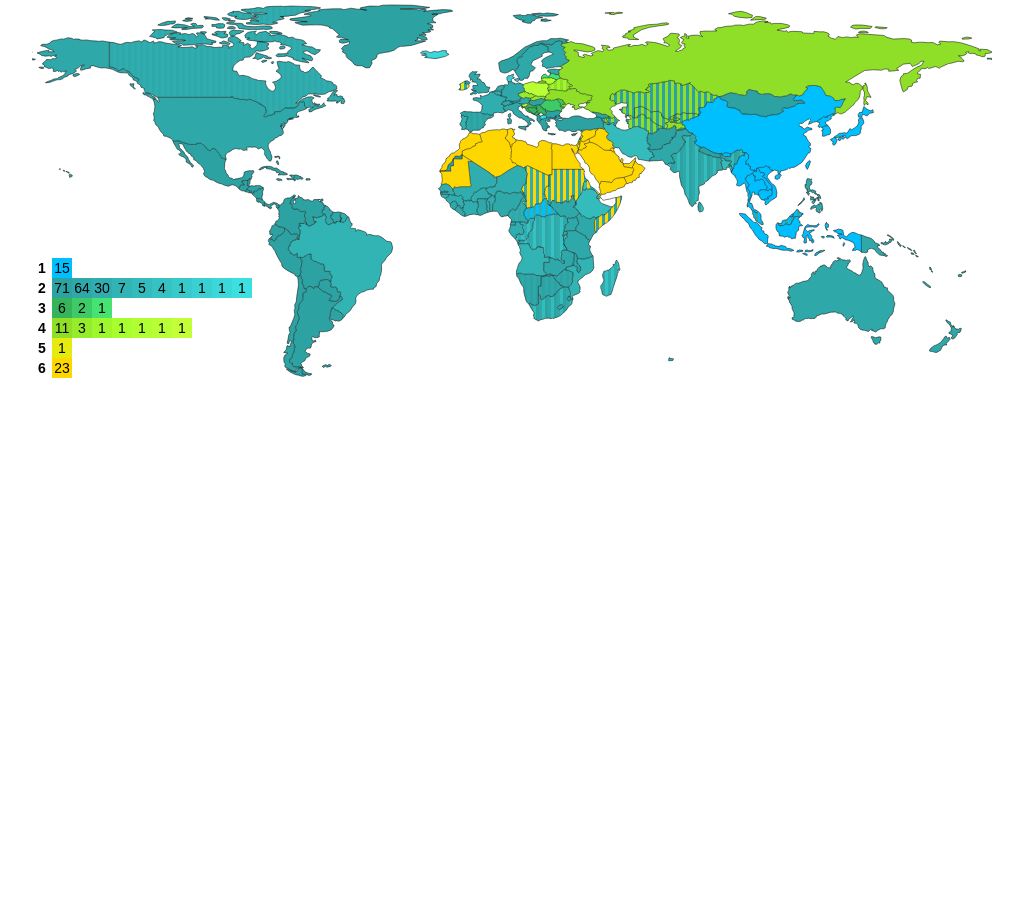
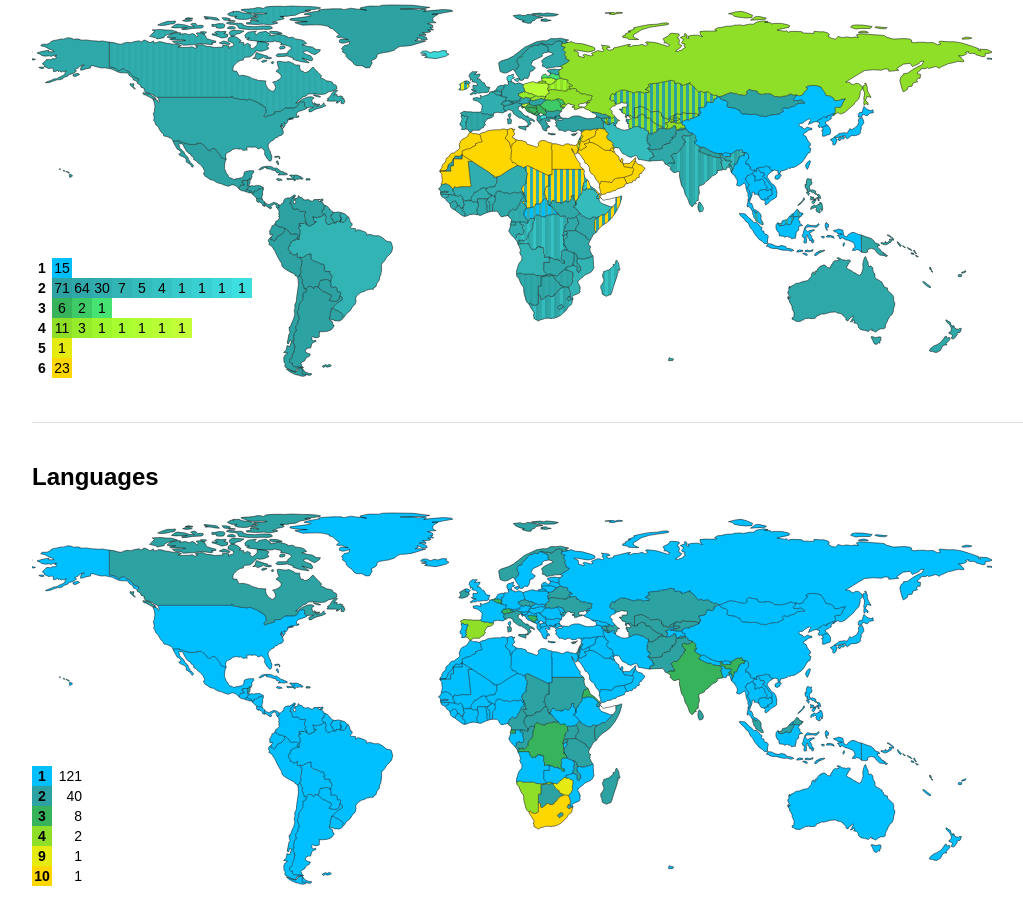
Before and after one commit to darosh/plural-forms-by-country, a website: page index.html in a window 1280 px wide. Shown: the part 671-1595 px from the top of the page, without its empty margins (8-1031 px from the left). Before the commit the page ends 1093 px from the top, so only its background shows below. Drawn offline with nearby package versions, Linux system fonts and the light colour scheme.

Commit message:
adding languages map

```diff
--- a/index.html
+++ b/index.html
@@ -21,6 +21,7 @@
         .clear {
             clear: both;
         }
+
         hr {
             border: 0;
             background: #e0e0e0;
@@ -37,7 +38,10 @@
 <svg class="forms" width="960" height="375"></svg>
 <hr>
 <h2>Rules</h2>
-<svg class="rules"></svg>
+<svg class="rules" width="960" height="375"></svg>
+<hr>
+<h2>Languages</h2>
+<svg class="languages" width="960" height="375"></svg>
 <script src="//d3js.org/d3.v4.min.js"></script>
 <script src="//unpkg.com/topojson-client@3.0.0"></script>
 <script>
@@ -193,6 +197,72 @@
             .attr('font-family', 'sans-serif')
             .attr('font-size', 14)
             .text(d => d.country.length);
+
+        var langs = {};
+
+        Object.keys(countryLanguage.country).forEach(l => {
+            var n = countryLanguage.country[l].languages.length;
+
+            if (n > 0) {
+                langs[n] = langs[n] || 0;
+                langs[n]++;
+            }
+        });
+
+        svg = d3.select('svg.languages')
+            .attr('width', width)
+            .attr('height', clip[1][1] - clip[1][0] + add);
+
+        svg.selectAll('.land')
+            .data(topojson.feature(world, world.objects.countries).features)
+            .enter()
+            .append('path')
+            .attr('class', 'land')
+            .attr('fill', d => fillLanguages(d, countryLanguage, langs))
+            .attr('d', path);
+
+        svg.append('path')
+            .datum(topojson.mesh(world, world.objects.countries))
+            .attr('class', 'boundary')
+            .attr('fill', 'none')
+            .attr('stroke', '#000')
+            .attr('stroke-width', 0.5)
+            .attr('d', path);
+
+        svg.selectAll('.legend')
+            .data(d3.range(1, 7))
+            .enter()
+            .append('rect')
+            .attr('x', lp[0])
+            .attr('y', (d, i) => i * ls + lp[1])
+            .attr('width', ls)
+            .attr('height', ls)
+            .attr('fill', color);
+
+        svg.selectAll('.legend-label')
+            .data(Object.keys(langs))
+            .enter()
+            .append('text')
+            .attr('x', lp[0] + ls / 2)
+            .attr('y', (d, i) => i * ls + lp[1] + ls / 2)
+            .attr('text-anchor', 'middle')
+            .attr('dominant-baseline', 'central')
+            .attr('font-family', 'sans-serif')
+            .attr('font-size', 14)
+            .attr('font-weight', 'bold')
+            .text(d => d);
+
+        svg.selectAll('.legend-stat')
+            .data(Object.keys(langs))
+            .enter()
+            .append('text')
+            .attr('x', lp[0] + +ls + ls + ls / 2)
+            .attr('y', (d, i) => i * ls + lp[1] + ls / 2)
+            .attr('text-anchor', 'end')
+            .attr('dominant-baseline', 'central')
+            .attr('font-family', 'sans-serif')
+            .attr('font-size', 14)
+            .text(d => langs[d]);
     }
 
     var color = d3.scaleLinear()
@@ -210,6 +280,13 @@
             ? countryLanguage.country[d.id].forms.length === 1
                 ? color(countryLanguage.country[d.id].forms[0])
                 : pattern(countryLanguage.country[d.id].forms)
+            : 'transparent'
+    }
+
+    function fillLanguages(d, countryLanguage, langs) {
+        console.log(countryLanguage, langs)
+        return ((d.id > 0) && (countryLanguage.country[d.id].forms.length))
+            ? color(Object.keys(langs).indexOf(countryLanguage.country[d.id].languages.length.toString()) + 1)
             : 'transparent'
     }
 
```
